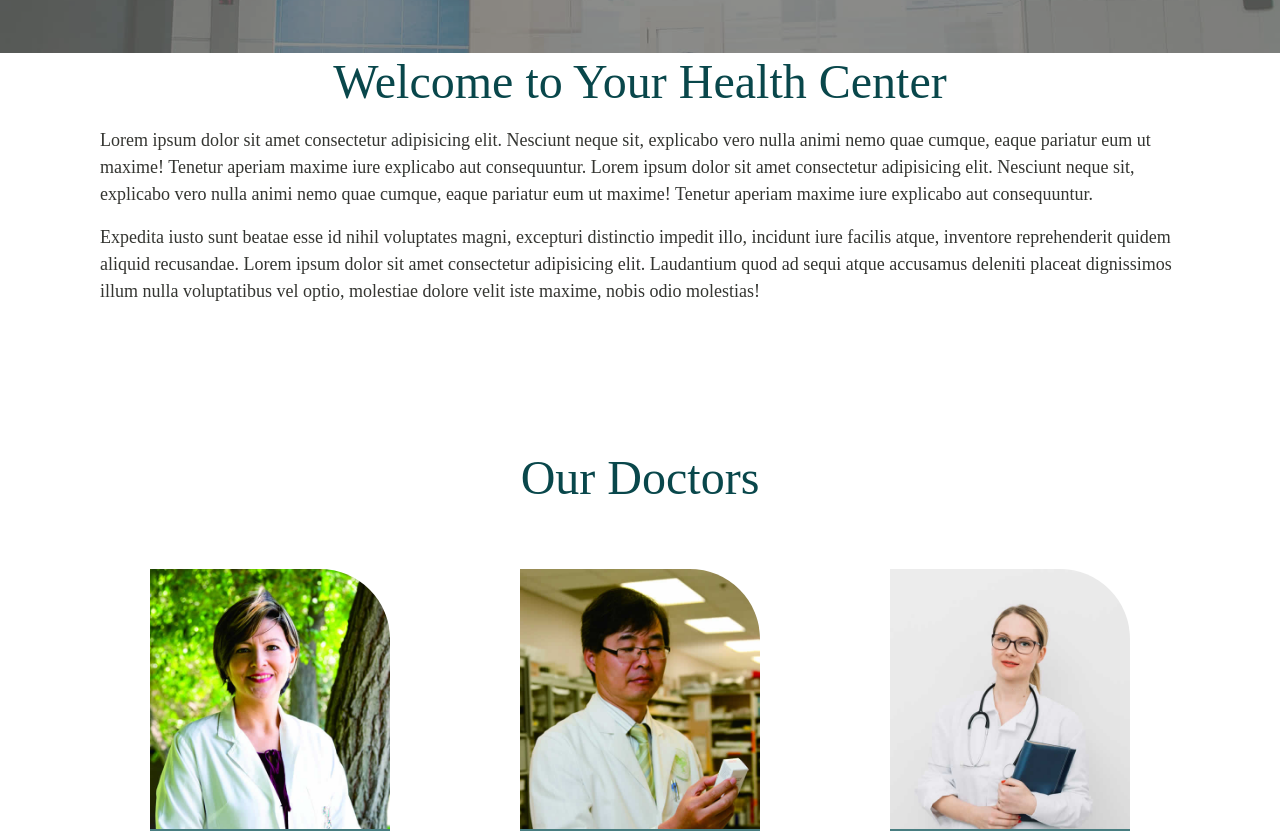
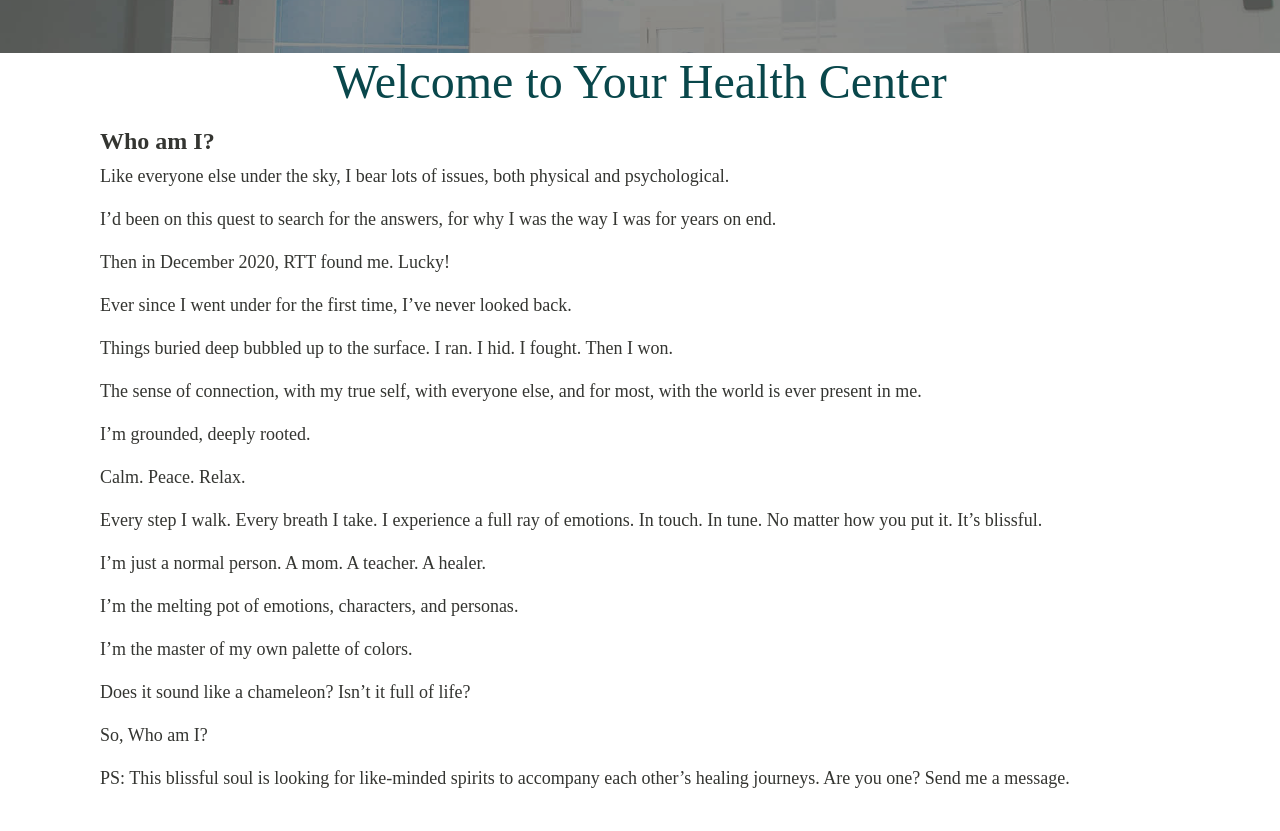
Before and after one commit to Duong1603/react-project-laravel, a React (Create React App) app: page /about in a window 1280 px wide. Shown: the part 400-1231 px from the top of the page. Built offline with nearby package versions, Linux system fonts and the light colour scheme; a web font is replaced by a local one.

Commit message:
D update code content about us

```diff
--- a/src/Pages/AboutUs/Welcome.js
+++ b/src/Pages/AboutUs/Welcome.js
@@ -11,28 +11,49 @@ export default function Welcome() {
                 Welcome to Your Health Center
               </h1>
               <div className="text-lg">
+                <h4><b>Who am I? </b></h4>
                 <p>
-                  Lorem ipsum dolor sit amet consectetur adipisicing elit.
-                  Nesciunt neque sit, explicabo vero nulla animi nemo quae
-                  cumque, eaque pariatur eum ut maxime! Tenetur aperiam maxime
-                  iure explicabo aut consequuntur. Lorem ipsum dolor sit amet
-                  consectetur adipisicing elit. Nesciunt neque sit, explicabo
-                  vero nulla animi nemo quae cumque, eaque pariatur eum ut
-                  maxime! Tenetur aperiam maxime iure explicabo aut
-                  consequuntur.
+                  Like everyone else under the sky, I bear lots of issues, both
+                  physical and psychological.
                 </p>
                 <p>
-                  Expedita iusto sunt beatae esse id nihil voluptates magni,
-                  excepturi distinctio impedit illo, incidunt iure facilis
-                  atque, inventore reprehenderit quidem aliquid recusandae.
-                  Lorem ipsum dolor sit amet consectetur adipisicing elit.
-                  Laudantium quod ad sequi atque accusamus deleniti placeat
-                  dignissimos illum nulla voluptatibus vel optio, molestiae
-                  dolore velit iste maxime, nobis odio molestias!
+                  I’d been on this quest to search for the answers, for why I
+                  was the way I was for years on end.
+                </p>
+                <p>Then in December 2020, RTT found me. Lucky!</p>
+                <p>
+                  Ever since I went under for the first time, I’ve never looked
+                  back.
+                </p>
+                <p>
+                  Things buried deep bubbled up to the surface. I ran. I hid. I
+                  fought. Then I won.
+                </p>
+                <p>
+                  The sense of connection, with my true self, with everyone
+                  else, and for most, with the world is ever present in me.
+                </p>
+                <p>I’m grounded, deeply rooted. </p>
+                <p>Calm. Peace. Relax. </p>
+                <p>
+                  Every step I walk. Every breath I take. I experience a full
+                  ray of emotions. In touch. In tune. No matter how you put it.
+                  It’s blissful.{" "}
+                </p>
+                <p>I’m just a normal person. A mom. A teacher. A healer.</p>
+                <p>
+                  I’m the melting pot of emotions, characters, and personas.
+                </p>
+                <p>I’m the master of my own palette of colors.</p>
+                <p>Does it sound like a chameleon? Isn’t it full of life? </p>
+                <p>So, Who am I? </p>
+                <p>
+                  PS: This blissful soul is looking for like-minded spirits to
+                  accompany each other’s healing journeys. Are you one? Send me
+                  a message.
                 </p>
               </div>
             </div>
-
           </div>
         </div>
       </div>
--- a/src/Pages/Blog/CardLeft.js
+++ b/src/Pages/Blog/CardLeft.js
@@ -1,5 +1,5 @@
-import React from 'react'
-import { Link } from 'react-router-dom';
+import React from "react";
+import { Link } from "react-router-dom";
 const CardLeft = ({ postList }) => {
   return (
     <div className="row CardLeft">
@@ -12,12 +12,13 @@ const CardLeft = ({ postList }) => {
                   <div className="post-category">
                     <a href="#">{post.nameCategory}</a>
                   </div>
-                  <img src={'/assets/img/blog/' + post.image} alt="" />
+                  <img
+                    src={"./assets/img/blog/" + post.image}
+                    alt=""
+                  />
                 </div>
                 <div className="body">
-                  <h5 className="post-title">
-                    {post.title}
-                  </h5>
+                  <h5 className="post-title">{post.title}</h5>
                   {/* <div className="site-info">
                     <div className="avatar mr-2">
                       <div className="avatar-img">
@@ -31,7 +32,7 @@ const CardLeft = ({ postList }) => {
               </div>
             </Link>
           </div>
-        )
+        );
       })}
       {/* <div className="col-12 my-5">
         <nav aria-label="Page Navigation">
@@ -71,5 +72,5 @@ const CardLeft = ({ postList }) => {
       </div> */}
     </div>
   );
-}
+};
 export default CardLeft;
```
